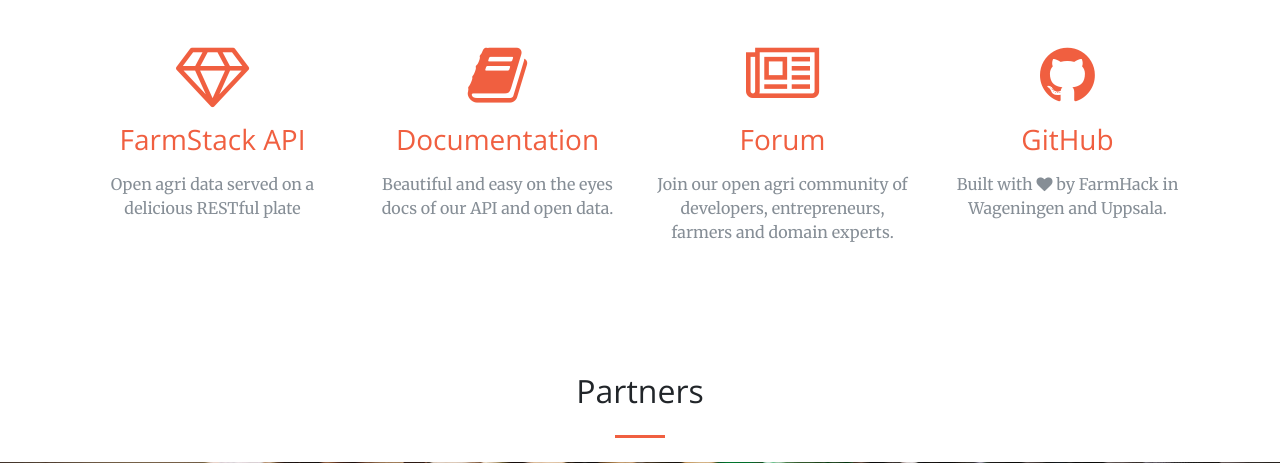
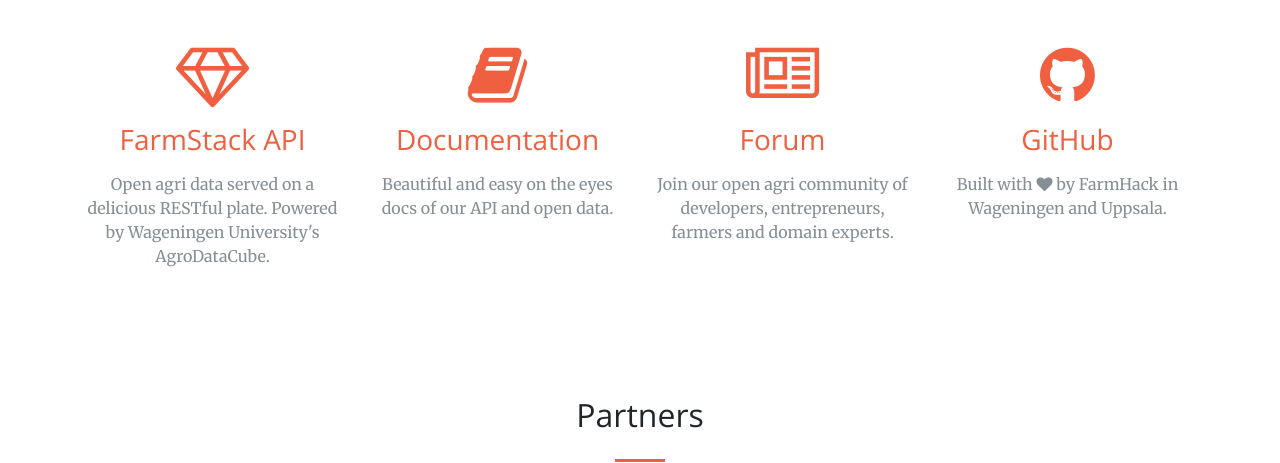
Before and after one commit to ndkv/farmstack, a Django app: page / in a window 1280 px wide. Shown: the part 1560-2023 px from the top of the page. Run offline with Django 3.2, Linux system fonts and the light colour scheme; parts of the project's set-up code (start-up, migrations or seed data) failed here and were passed over; some libraries are stand-ins or nearby versions.

Commit message:
mention AgroDataCube

```diff
--- a/farmstack/main/templates/main/index.html
+++ b/farmstack/main/templates/main/index.html
@@ -107,11 +107,9 @@
         <div class="row">
           <div class="col-lg-3 col-md-6 text-center">
             <div class="service-box mt-5 mx-auto">
-              <a href="api/v1">
                 <i class="fa fa-4x fa-diamond text-primary mb-3 sr-icons"></i>
-                <h3 class="mb-3">FarmStack API</h3>
-                <p class="text-muted mb-0">Open agri data served on a delicious RESTful plate</p>
-              </a>
+                <a href="api/v1/"><h3 class="mb-3">FarmStack API</h3></a>
+                <p class="text-muted mb-0">Open agri data served on a delicious RESTful plate. Powered by Wageningen University's AgroDataCube.</p>
             </div>
           </div>
           <div class="col-lg-3 col-md-6 text-center">
```
